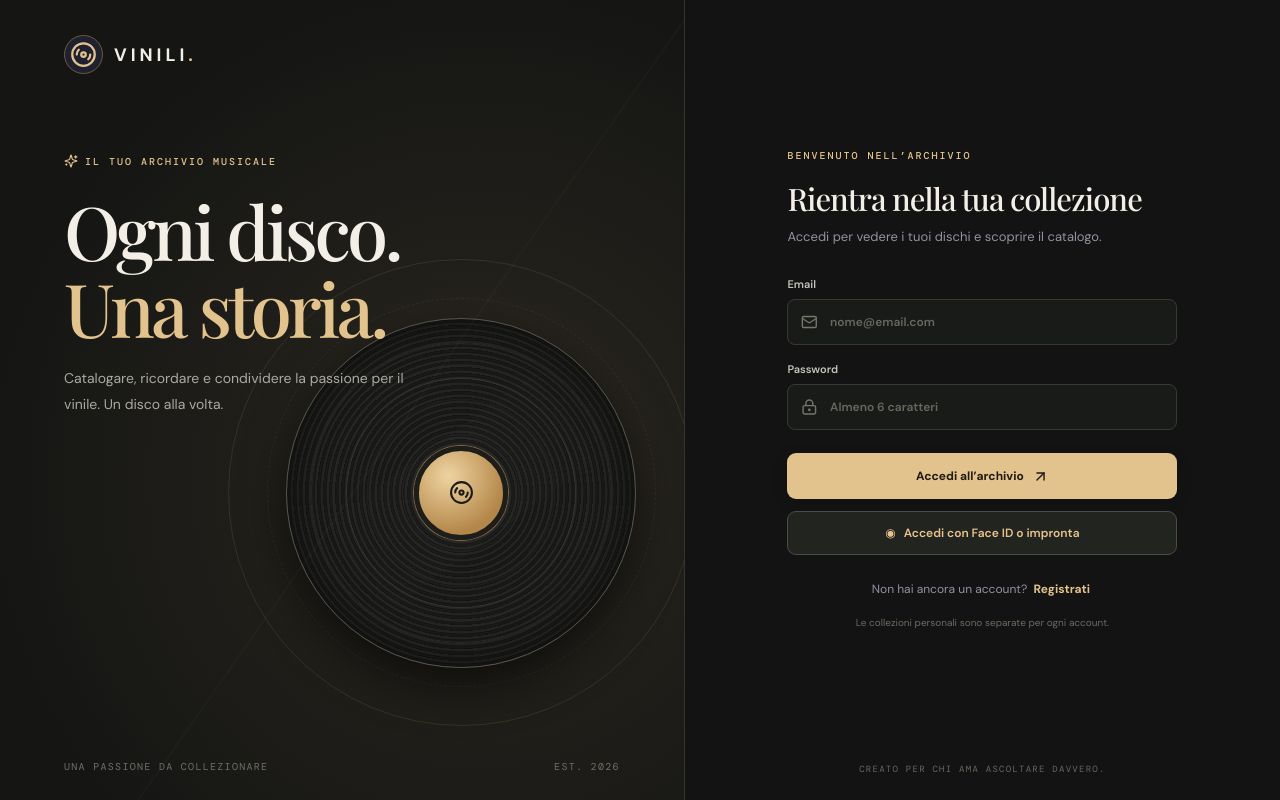
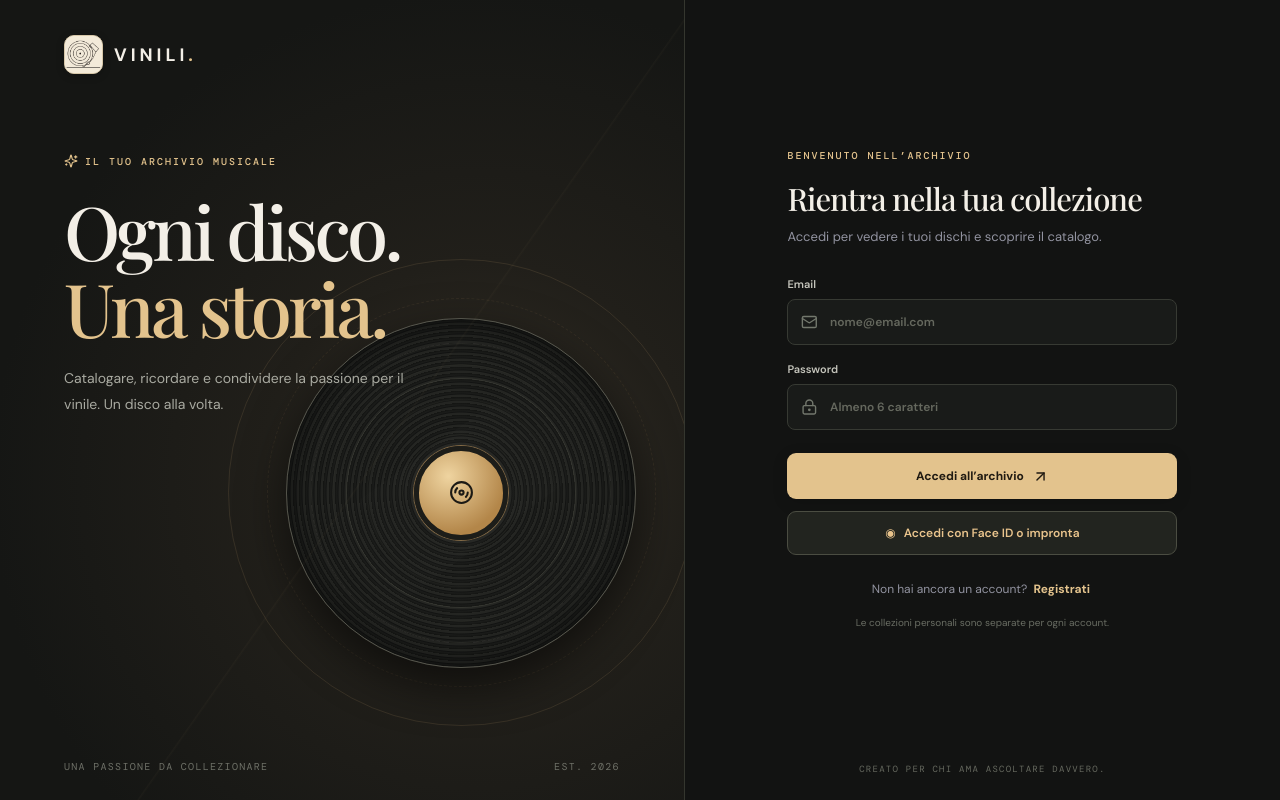
Before and after one commit to paolodebole-stack/vinili, a React (Vite) app: page / in a window 1280 px wide. Built offline with nearby package versions, Linux system fonts and the light colour scheme; a web font is replaced by a local one.

Commit message:
Add files via upload

```diff
--- a/src/main.jsx
+++ b/src/main.jsx
@@ -85,13 +85,13 @@ function AuthScreen() {
 
   return <main className="auth-layout">
     <section className="auth-art">
-      <div className="brand-lockup"><div className="brand-mark"><Disc3 size={27}/></div><span>VINILI<span className="brand-dot">.</span></span></div>
+      <div className="brand-lockup"><div className="brand-mark"><img src="./vinili-logo.png" alt=""/></div><span>VINILI<span className="brand-dot">.</span></span></div>
       <div className="hero-copy"><span className="eyebrow"><Sparkles size={14}/> IL TUO ARCHIVIO MUSICALE</span><h1>Ogni disco.<br/><em>Una storia.</em></h1><p>Catalogare, ricordare e condividere la passione per il vinile. Un disco alla volta.</p></div>
       <div className="hero-vinyl"><div className="hero-orbit orbit-a"/><div className="hero-orbit orbit-b"/><VinylDisc size="large"/><div className="hero-shine"/></div>
       <div className="auth-footnote"><span>UNA PASSIONE DA COLLEZIONARE</span><span>EST. 2026</span></div>
     </section>
     <section className="auth-panel">
-      <div className="mobile-brand brand-lockup"><div className="brand-mark"><Disc3 size={24}/></div><span>VINILI<span className="brand-dot">.</span></span></div>
+      <div className="mobile-brand brand-lockup"><div className="brand-mark"><img src="./vinili-logo.png" alt=""/></div><span>VINILI<span className="brand-dot">.</span></span></div>
       <div className="auth-form-wrap"><span className="eyebrow">BENVENUTO NELL’ARCHIVIO</span><h2>{mode === 'login' ? 'Rientra nella tua collezione' : 'Crea il tuo spazio musicale'}</h2><p className="muted">{mode === 'login' ? 'Accedi per vedere i tuoi dischi e scoprire il catalogo.' : 'Registrati e inizia a catalogare i tuoi vinili.'}</p>
         <form className="auth-form" onSubmit={submit}>
           {mode === 'signup' && <label>Come ti chiami?<div className="input-shell"><CircleUserRound size={18}/><input value={displayName} onChange={e=>setDisplayName(e.target.value)} placeholder="Nome visualizzato" autoComplete="name"/></div></label>}
@@ -1351,7 +1351,7 @@ function App() {
   }) : shownAlbums;
 
   return <div className={`app-shell app-shell-${activeTab}`} data-active-tab={activeTab}>
-    <aside className="sidebar"><a className="brand-lockup" href="#catalog" onClick={e=>{e.preventDefault();setActiveTab('catalog')}}><div className="brand-mark"><Disc3 size={25}/></div><span>VINILI<span className="brand-dot">.</span></span></a>
+    <aside className="sidebar"><a className="brand-lockup" href="#catalog" onClick={e=>{e.preventDefault();setActiveTab('catalog')}}><div className="brand-mark"><img src="./vinili-logo.png" alt=""/></div><span>VINILI<span className="brand-dot">.</span></span></a>
       <div className="side-label">IL TUO SPAZIO</div><nav className="side-nav">
         <button className={activeTab==='catalog'?'active':''} onClick={()=>setActiveTab('catalog')}><Library size={19}/><span>Catalogo</span><span className="nav-count">{albums.length}</span></button>
         <button className={activeTab==='collection'?'active':''} onClick={()=>setActiveTab('collection')}><DiscAlbum size={19}/><span>La mia collezione</span><span className="nav-count">{myItems.length}</span></button>
--- a/src/styles.css
+++ b/src/styles.css
@@ -518,3 +518,48 @@ html,body{background:#10111b;color:var(--text)}
  .album-grid{gap:8px;padding:8px}
  .album-card-info h3{font-size:14px}
 }
+
+
+/* FIX LOGO VINILI — dimensioni controllate su desktop e smartphone */
+.brand-mark{
+  width:39px;
+  height:39px;
+  min-width:39px;
+  overflow:hidden;
+  display:grid;
+  place-items:center;
+  padding:0;
+  border-radius:10px;
+  background:#f3ead8;
+  border:1px solid #d7c7a8;
+  box-shadow:0 2px 8px #0003;
+}
+.brand-mark img{
+  display:block;
+  width:100%;
+  height:100%;
+  max-width:100%;
+  max-height:100%;
+  object-fit:contain;
+}
+.crumb-logo{
+  display:block;
+  width:34px !important;
+  height:34px !important;
+  min-width:34px;
+  max-width:34px;
+  object-fit:contain;
+  flex:0 0 34px;
+  border-radius:7px;
+  background:#f3ead8;
+  border:1px solid #d7c7a8;
+}
+@media(min-width:761px){
+  .topbar .crumb-logo{width:30px!important;height:30px!important;min-width:30px;max-width:30px;flex-basis:30px}
+  .sidebar .brand-lockup{padding-bottom:36px}
+}
+@media(max-width:760px){
+  .topbar .crumb-logo{width:34px!important;height:34px!important;min-width:34px;max-width:34px;flex-basis:34px}
+  .topbar{height:60px;min-height:60px}
+  .crumb{min-height:36px}
+}
```
